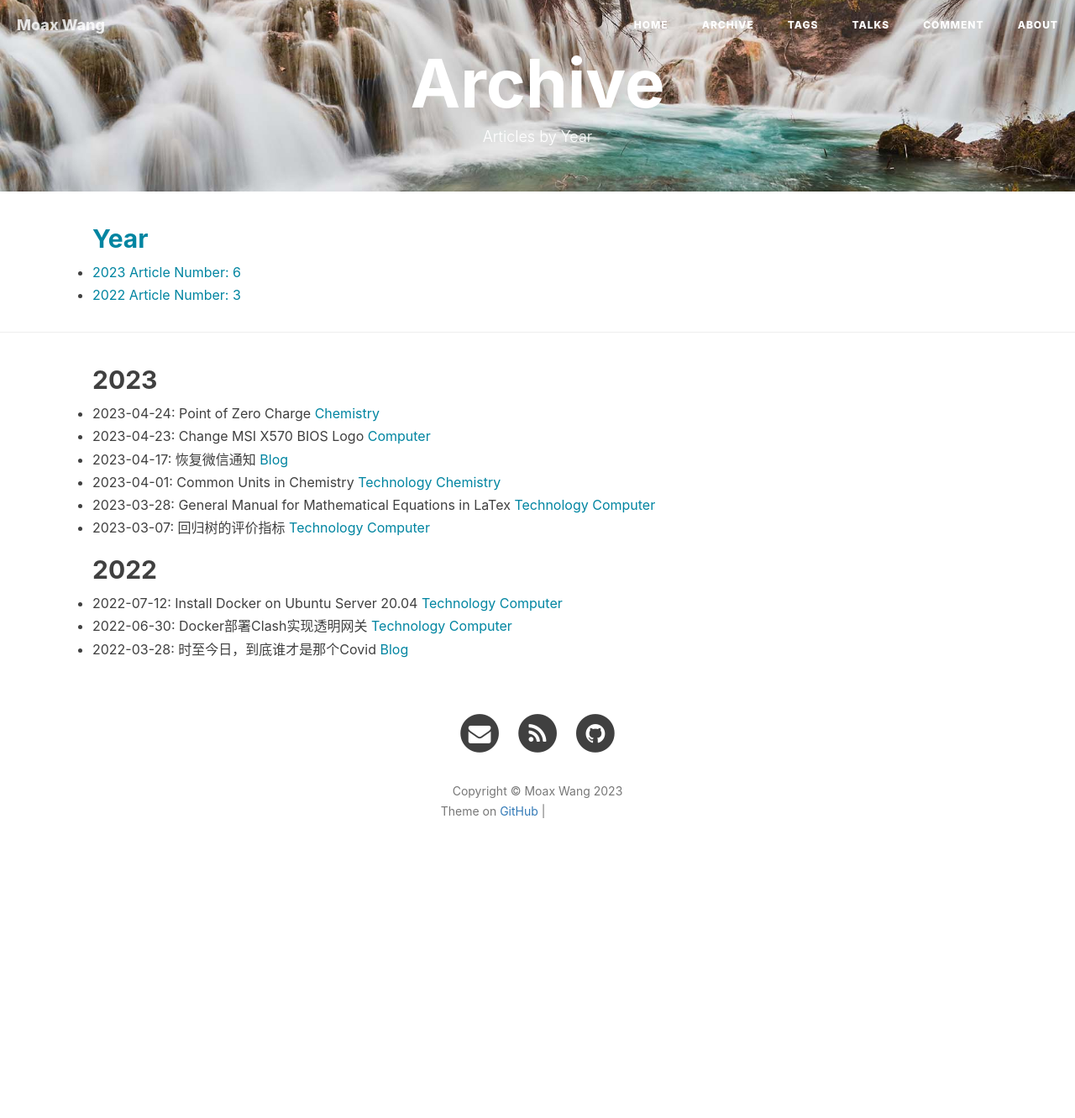
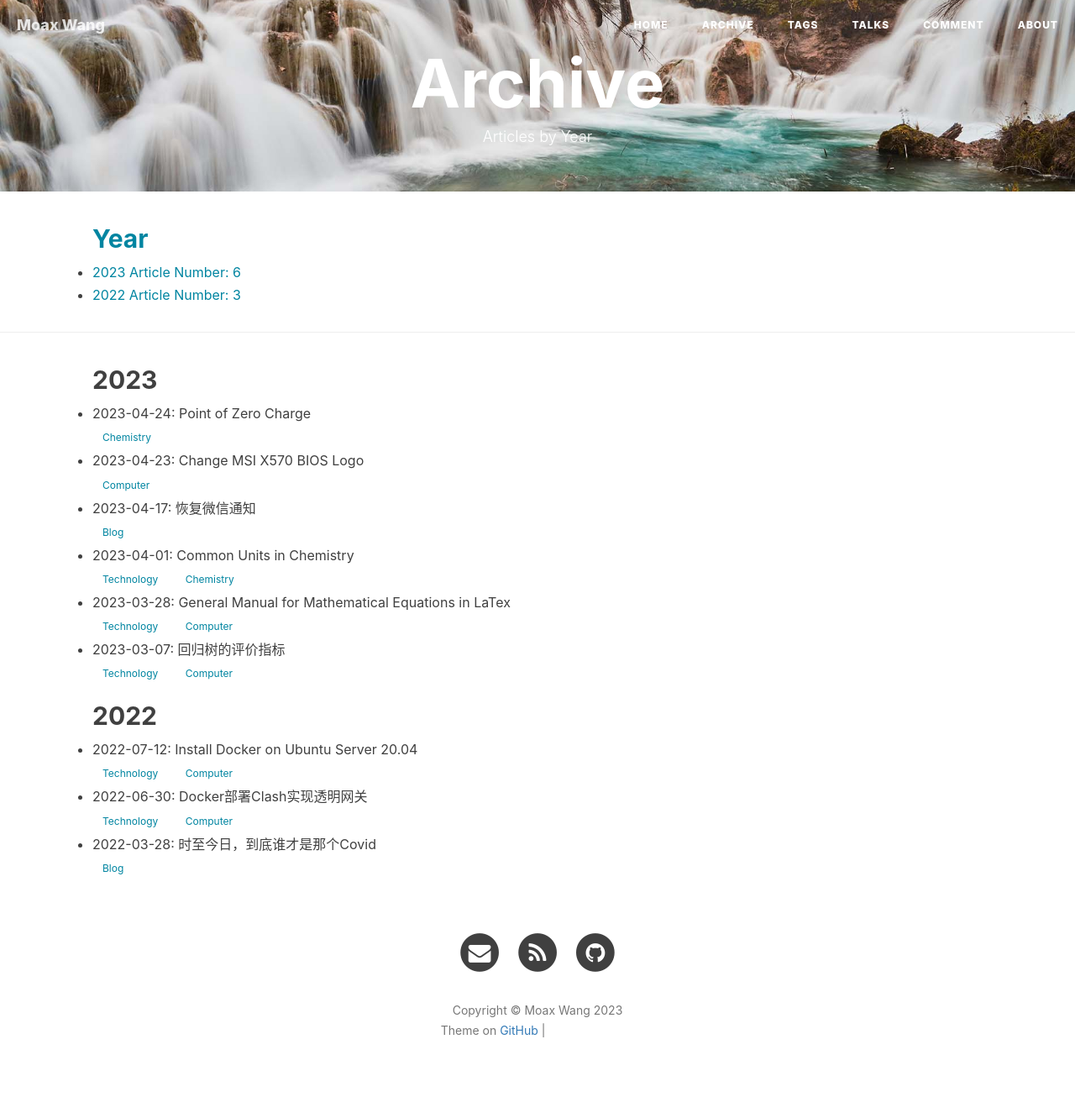
Before and after one commit to WinchellWang/winchellwang.github.io, a Jekyll site: the page built from 1archive.html, in a window 1280 px wide. Shown: the whole page at 84% size. Built offline with Jekyll 4.4.1, drawn with Linux system fonts in a browser that asks for light colours; nearby versions of some CDN libraries; comment, search, counter and statistics services are not loaded; before the commit the page ends 1070 px from its top, so only the background shows below that; grey boxes are pictures that could not be loaded.

Commit message:
Update 1archive.html

```diff
--- a/1archive.html
+++ b/1archive.html
@@ -53,11 +53,13 @@ permalink: /archive/
 	{% endunless %}
 	<li>{{ post.date | date:"%Y-%m-%d:" }}
 	<a href="{{ post.url }}" target="_blank">{{ post.title }}</a>
+	<div class="tags">
 	{% for tag in post.tags %}
-	<a class="tags" href="#{{ tag }}" title="{{ tag }}" target="_blank">
+	<a href="#{{ tag }}" title="{{ tag }}" target="_blank">
 		<font color="#0085a1">{{ tag }}</font>
 	</a>
 	{% endfor %}
+</div>
 </li>
 {% endfor %}
 </ul>
```
